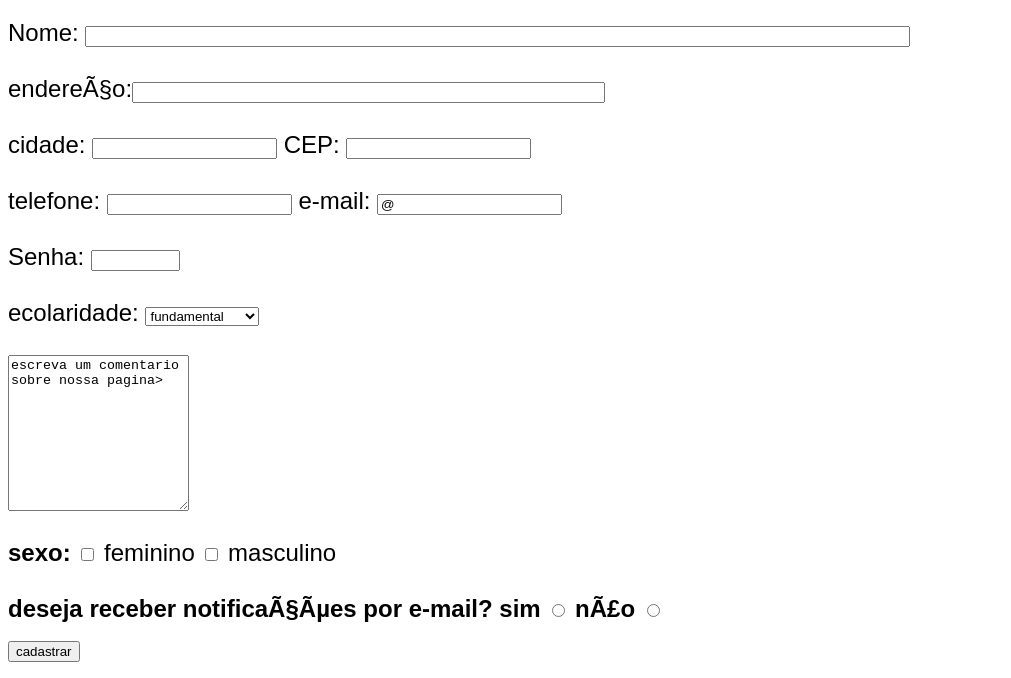
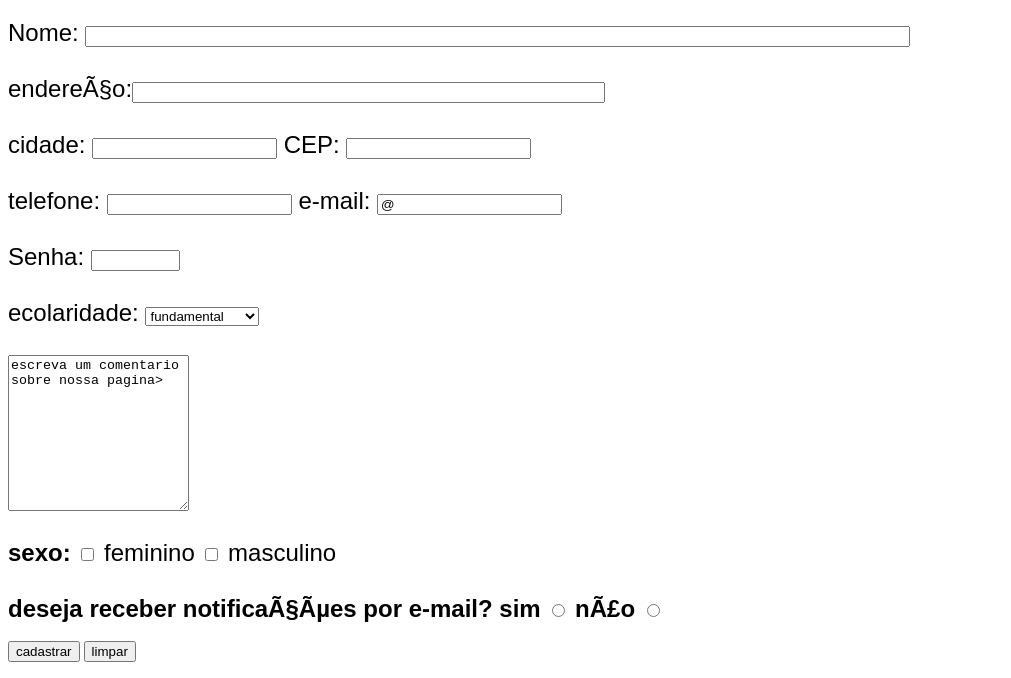
Before and after one commit to Andreonesantos/Webfasf1, a plain HTML site: page index.html in a window 1280 px wide. Shown: the part 193-871 px from the top of the page, without its empty margins (0-1011 px from the left). Drawn offline with Linux system fonts and the light colour scheme.

Commit message:
Update index.html

```diff
--- a/index.html
+++ b/index.html
@@ -65,6 +65,7 @@
         </font><br><br>
 
         <input type="button" value="cadastrar">
+        <input type="button" value="limpar" >
 
 
 
```
